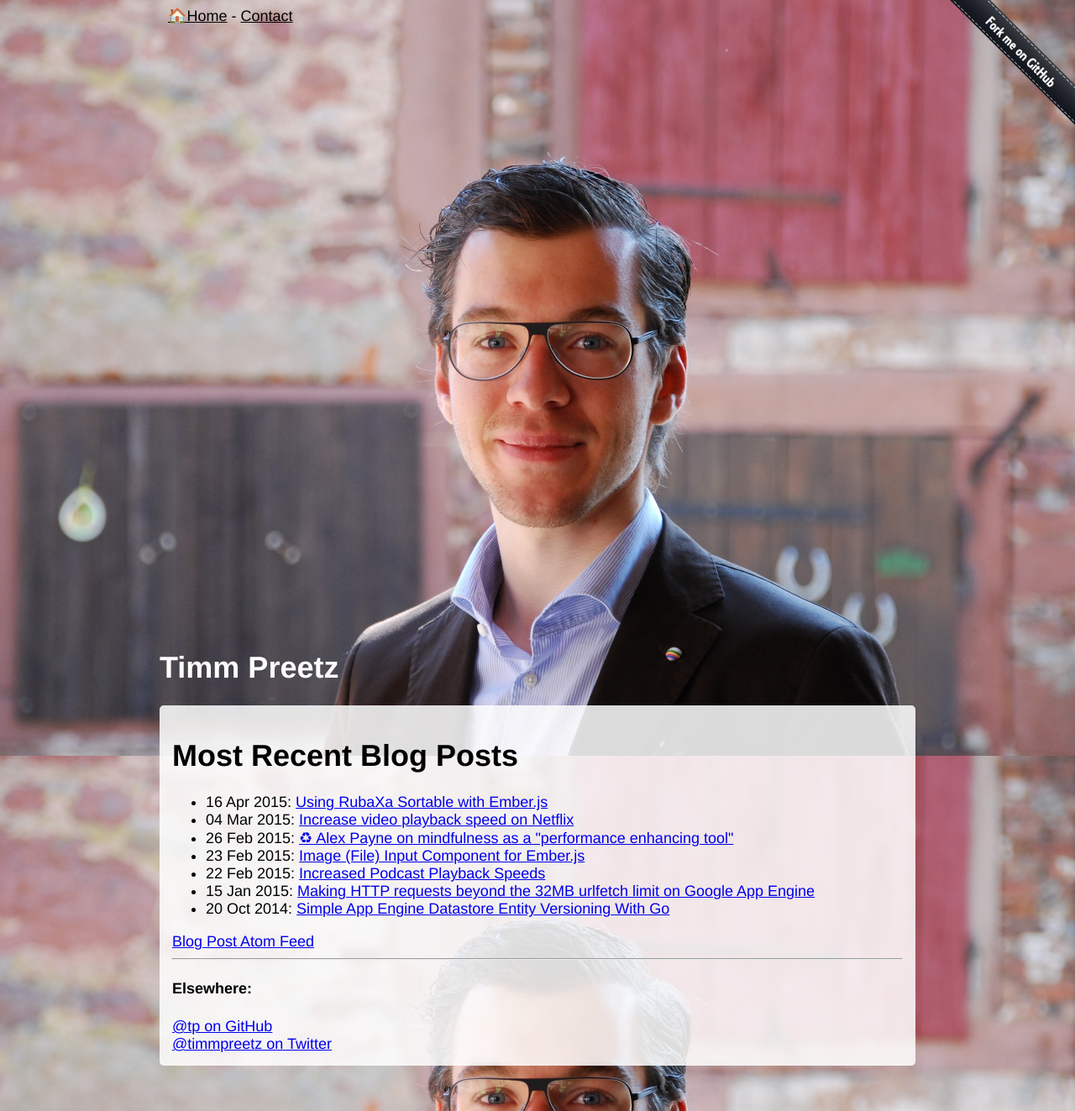
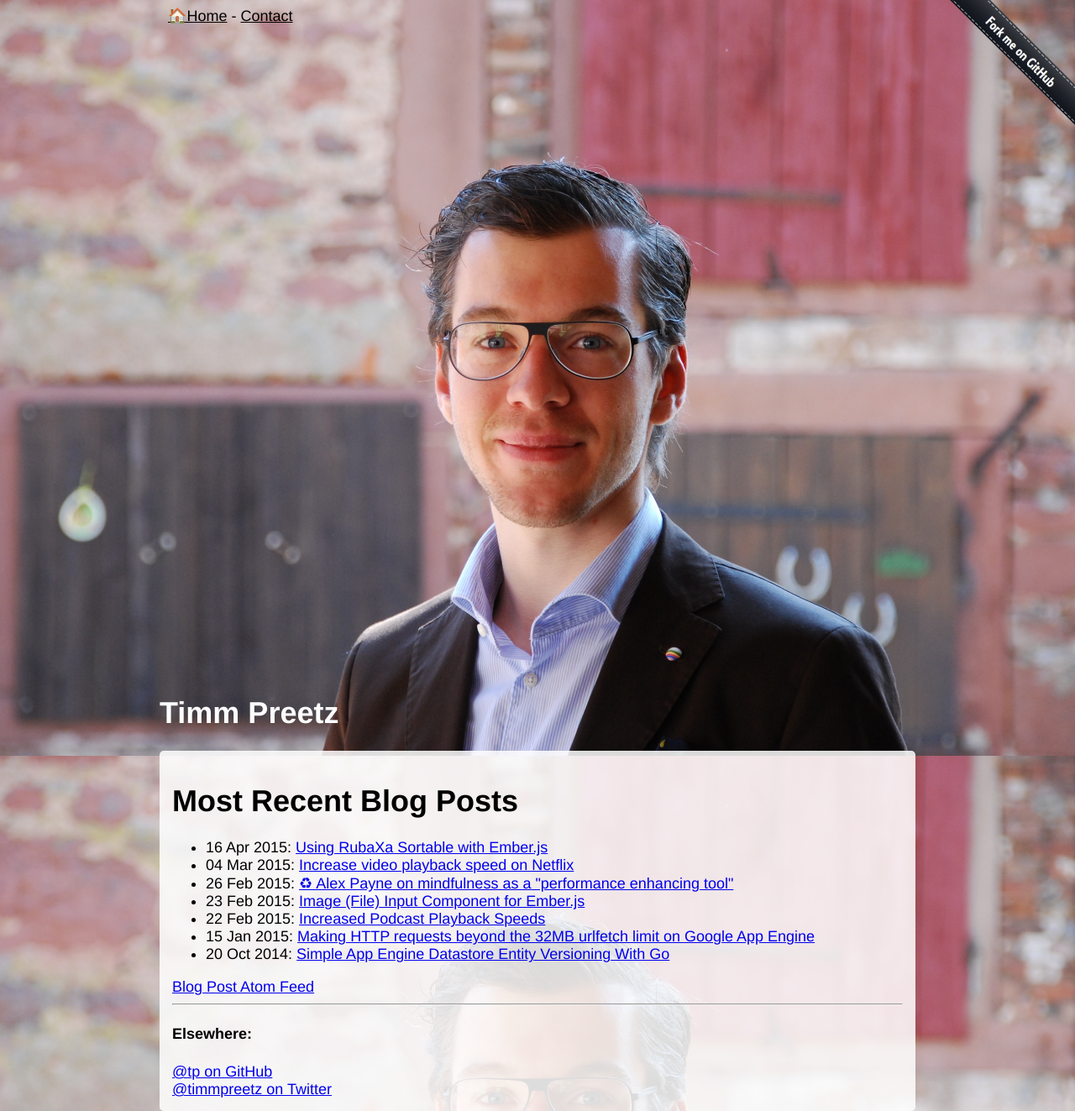
Before and after one commit to tp/page, a Jekyll site: the page built from index.html, in a window 1280 px wide. Shown: the whole page at 84% size. Built offline with Jekyll 4.4.1, drawn with Linux system fonts in a browser that asks for light colours.

Commit message:
Align content padding with new homepage layout

```diff
--- a/_layouts/default.html
+++ b/_layouts/default.html
@@ -48,7 +48,7 @@
 
   {% if !page.imagebg %}
   body > div > div.contentWrapper {
-    padding-top: 80vh;
+    padding-top: 86vh;
   }
   {% endif %}
 
```
